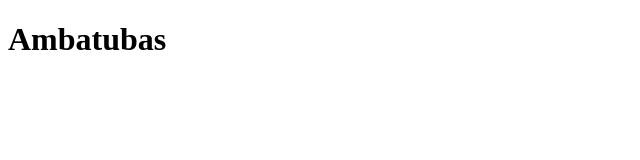
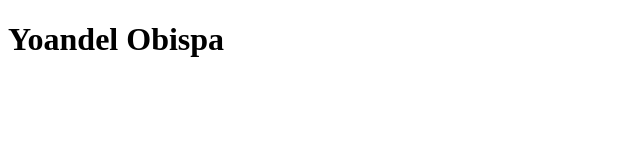
Before and after one commit to yobispa/yobispa.github.io, a plain HTML site: page index.html in a window 1280 px wide. Shown: the whole page, without its empty margins (0-640 px from the left). Drawn offline with Linux system fonts and the light colour scheme.

Commit message:
H1 veranderd

```diff
--- a/index.html
+++ b/index.html
@@ -8,7 +8,7 @@
 </head>
 <body>
      <h1>
-        Ambatubas
+        Yoandel Obispa
      </h1>
 </body>
 </html>
```
